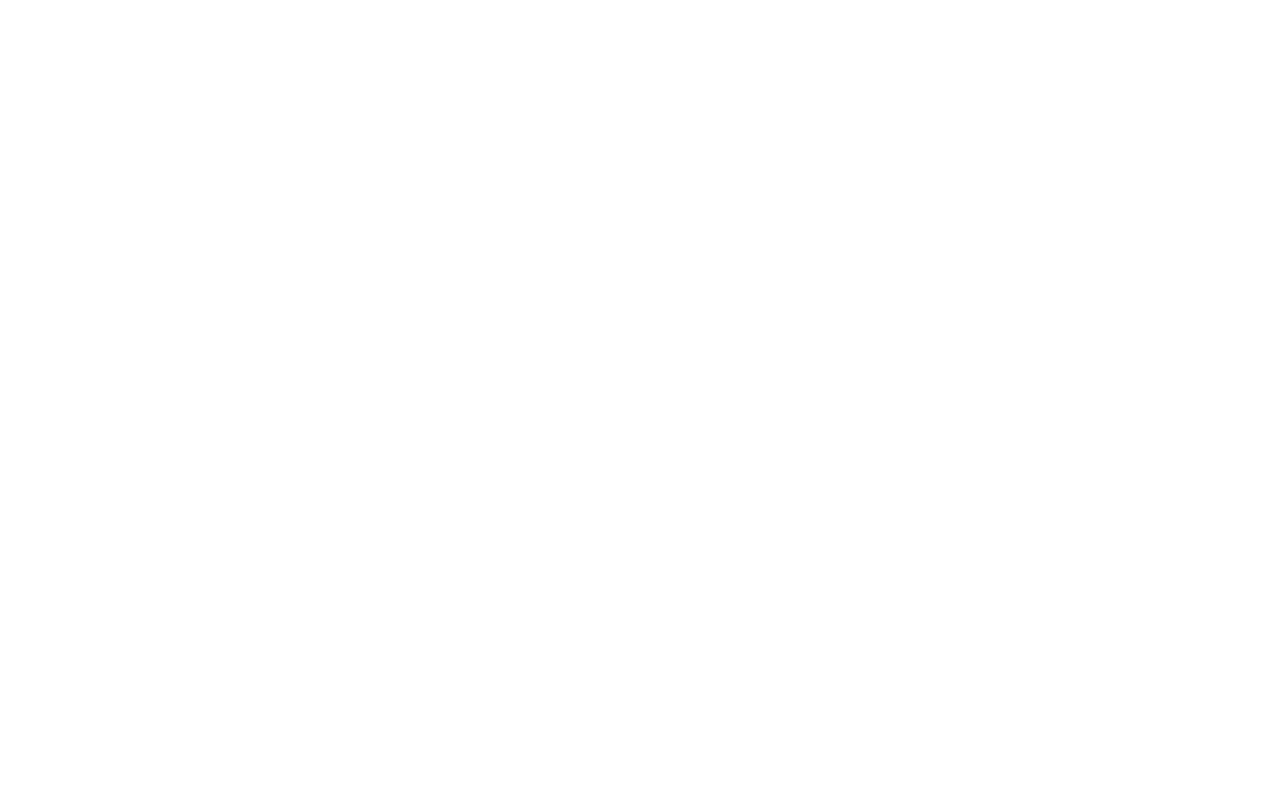
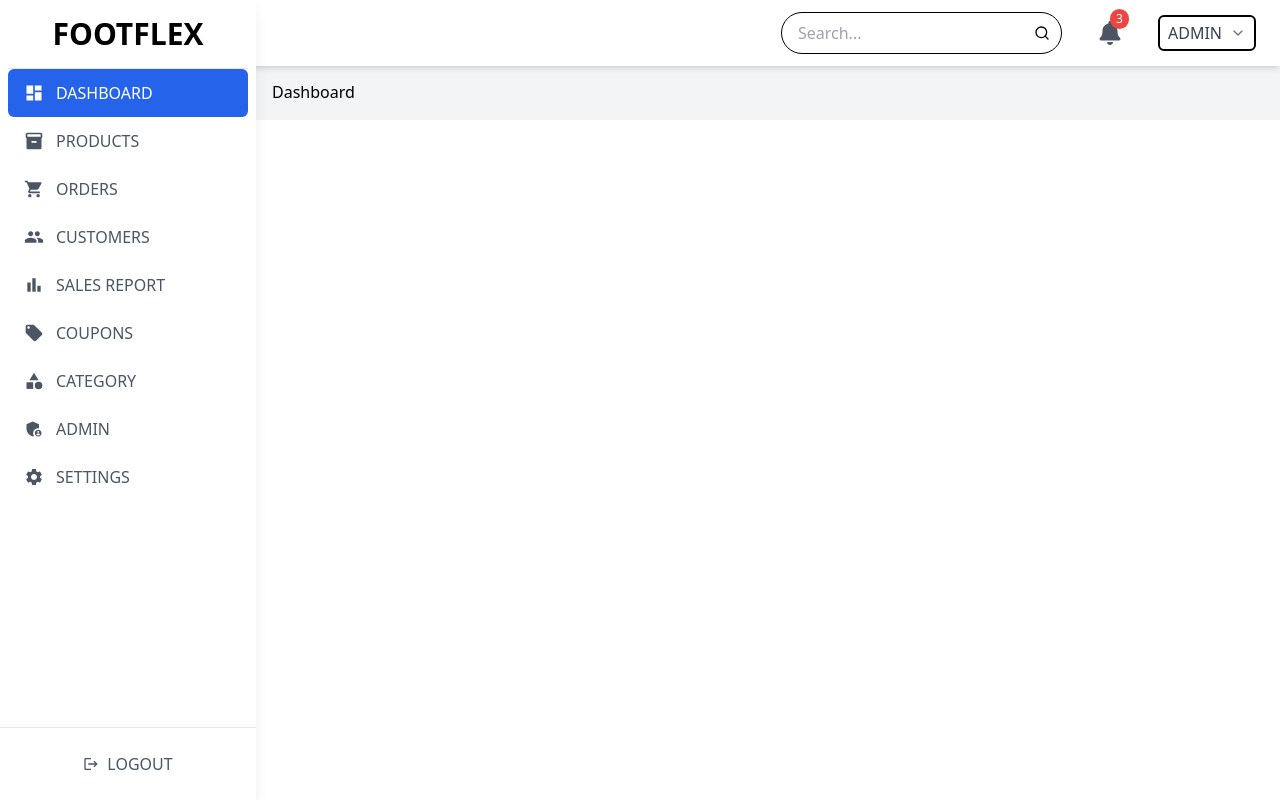
Before and after one commit to xavierdaniel1997/footflex-client, a React (Create React App) app: page /dashboard in a window 1280 px wide. Before the commit this address had no page. Built offline with nearby package versions, Linux system fonts and the light colour scheme.

Commit message:
created sidebar and topnavbar ui

```diff
--- a/src/App.js
+++ b/src/App.js
@@ -1,18 +1,34 @@
-import { BrowserRouter, Route, Routes } from "react-router-dom";
+import {BrowserRouter, Route, Routes} from "react-router-dom";
 import Login from "./pages/common/Login";
 import OTPVerification from "./pages/common/OTPVerification";
 import Register from "./pages/common/Register";
-
-
+import UserLayout from "./layout/UserLayout";
+import HomePage from "./pages/user/HomePage";
+import AdminLayout from "./layout/AdminLayout";
+import Dashboard from "./pages/admin/Dashboard";
+import Products from "./pages/admin/Product/Products";
+import Orders from "./pages/admin/Order/Orders";
 
 function App() {
   return (
     <BrowserRouter>
-    <Routes>
-      <Route path="/register" element={<Register/>}/>
-      <Route path="/login" element={<Login/>}/>
-      <Route path="/otp" element={<OTPVerification/>}/>
-    </Routes>
+      <Routes>
+        <Route path="/register" element={<Register />} />
+        <Route path="/login" element={<Login />} />
+        <Route path="/otp" element={<OTPVerification />} />
+
+        {/* user routes */}
+        <Route path="/" element={<UserLayout />}>
+          <Route index element={<HomePage />} />
+        </Route>
+
+        {/* admin routes */}
+        <Route path="/dashboard" element={<AdminLayout />}>
+          <Route index element={<Dashboard />} />
+          <Route path="products" element={<Products/>}/>
+          <Route path="orders" element={<Orders/>}/>
+        </Route>
+      </Routes>
     </BrowserRouter>
   );
 }
--- /dev/null
+++ b/src/components/admin/SideNavbar.js
@@ -0,0 +1,61 @@
+import React from 'react';
+import { Link, useLocation } from 'react-router-dom';
+import {
+  MdDashboard,
+  MdInventory,
+  MdShoppingCart,
+  MdPeople,
+  MdBarChart,
+  MdLocalOffer,
+  MdCategory,
+  MdAdminPanelSettings,
+  MdSettings,
+  MdLogout
+} from 'react-icons/md';
+
+const SideNavbar = () => {
+  const location = useLocation();
+  const navItems = [
+    { icon: <MdDashboard />, text: "DASHBOARD", path: "/dashboard" },
+    { icon: <MdInventory />, text: "PRODUCTS", path: "/dashboard/products" },
+    { icon: <MdShoppingCart />, text: "ORDERS", path: "/dashboard/orders" },
+    { icon: <MdPeople />, text: "CUSTOMERS", path: "/customers" },
+    { icon: <MdBarChart />, text: "SALES REPORT", path: "/sales-report" },
+    { icon: <MdLocalOffer />, text: "COUPONS", path: "/coupons" },
+    { icon: <MdCategory />, text: "CATEGORY", path: "/category" },
+    { icon: <MdAdminPanelSettings />, text: "ADMIN", path: "/admin" },
+    { icon: <MdSettings />, text: "SETTINGS", path: "/settings" },
+  ];
+
+  return (
+    <nav className="fixed bg-white w-64 h-screen shadow-lg flex flex-col justify-between z-10">
+      <div className='px-2'>
+        <div className="p-4 border-b border-gray-200 flex justify-center items-center">
+          <h1 className="text-3xl font-bold">FOOTFLEX</h1>
+        </div>
+        <ul>
+          {navItems.map((item, index) => (
+            <Link key={index} to={item.path}>
+              <li
+                className={`px-4 py-3 flex items-center space-x-3 cursor-pointer ${
+                  location.pathname === item.path ? 'bg-blue-600 text-white rounded-md' : 'text-gray-600 hover:bg-gray-100'
+                }`}
+              >
+                <span className="text-xl">{item.icon}</span>
+                <span className="font-medium">{item.text}</span>
+              </li>
+            </Link>
+          ))}
+        </ul>
+      </div>
+      <div className="p-4 border-t border-gray-200">
+        <button className="w-full py-2 text-gray-600 hover:text-gray-800 font-medium flex items-center justify-center">
+          <MdLogout className="mr-2" />
+          LOGOUT
+        </button>
+      </div>
+    </nav>
+  );
+};
+
+export default SideNavbar;
--- /dev/null
+++ b/src/components/admin/TopNavbar.js
@@ -0,0 +1,28 @@
+import React from 'react';
+import { FiSearch, FiChevronDown } from 'react-icons/fi';
+import { FaBell } from 'react-icons/fa6';
+
+const TopNavbar = () => {
+  return (
+    <nav className="fixed top-0 left-0 right-0 bg-white shadow-md px-6 py-3 flex items-center justify-end space-x-6 gap-3">
+      <div className="relative">
+        <input
+          type="text"
+          placeholder="Search..."
+          className="pr-8 pl-4 py-2 rounded-full border border-black focus:outline-none focus:ring-2 focus:ring-blue-300 focus:border-transparent text-black"
+        />
+        <FiSearch className="absolute right-3 top-1/2 transform -translate-y-1/2" />
+      </div>
+      <button className="relative text-gray-600 hover:text-gray-800">
+        <FaBell className="w-6 h-6" />
+        <span className="absolute bottom-4 px-1.5 py-0.5 text-xs bg-red-500 text-white rounded-full">3</span>
+      </button>
+      <div className="flex items-center space-x-2 border-2 border-black px-2 py-1 rounded-md">
+        <span className="font-medium text-gray-700">ADMIN</span>
+        <FiChevronDown className="text-gray-500" />
+      </div>
+    </nav>
+  );
+};
+
+export default TopNavbar;
--- /dev/null
+++ b/src/components/user/Navbar.js
@@ -0,0 +1,101 @@
+import React, {useState} from "react";
+import {AiOutlineSearch} from "react-icons/ai";
+import {BsBag, BsPerson} from "react-icons/bs";
+import {BiHeart} from "react-icons/bi";
+import {FiMenu} from "react-icons/fi";
+import {Link} from "react-router-dom";
+
+const NavBar = () => {
+  const [menuVisible, setMenuVisible] = useState(false);
+
+  const toggleMenu = () => {
+    setMenuVisible(!menuVisible);
+  };
+  return (
+    <nav className=" fixed top-0 left-0 right-0 px-7 py-6 shadow-md lg:mx-auto lg:px-20 bg-white">
+      <div className="container mx-auto flex justify-between items-center">
+        {/* Hamburger Menu for Mobile */}
+        <div className="lg:hidden">
+          <button className="text-2xl" onClick={toggleMenu}>
+            <FiMenu />
+          </button>
+        </div>
+
+        {/* Logo (Centered on Small Devices) */}
+        <Link to="/">
+          <div className="text-black text-2xl font-bold ">
+            FOOT<span className="text-green-500">FLEX</span>
+          </div>
+        </Link>
+
+        {/* Profile Button (Right-aligned) */}
+        <div className="lg:hidden">
+          <button className="text-2xl">
+            <BsPerson />
+          </button>
+        </div>
+
+        {/* Navigation Links */}
+        {menuVisible && (
+          <div className="lg:hidden bg-white text-gray-600  absolute top-20 left-0 right-0 py-10 px-10">
+            <ul className="flex flex-col gap-5 justify-center items-center font-semibold text-xl">
+              <Link to="menshop">
+                <li>MENS</li>
+              </Link>
+              <Link to="womenshop">
+                <li>WOMENS</li>
+              </Link>
+              <Link to="kidshop">
+                <li>KIDS</li>
+              </Link>
+            </ul>
+          </div>
+        )}
+
+        {/* Search Bar */}
+        <div className="hidden lg:flex  text-gray-600 justify-center items-center gap-10">
+          <ul className="flex justify-around gap-10 font-semibold text-xl">
+            <Link to="menshop">
+              <li>MENS</li>
+            </Link>
+            <Link to="womenshop">
+              <li>WOMENS</li>
+            </Link>
+            <Link to="kidshop">
+              <li>KIDS</li>
+            </Link>
+          </ul>
+          <div className="hidden lg:block bg-gray-100 text-gray-800 rounded-full p-2">
+            <div className="flex justify-center items-center gap-3">
+              <AiOutlineSearch className="text-2xl text-gray-400" />
+              <input
+                type="text"
+                placeholder="What you looking for?"
+                className="w-full outline-none bg-inherit"
+              />
+            </div>
+          </div>
+          <div className="flex justify-around gap-10 text-xl">
+            <Link to="/profile">
+              <button className="flex flex-col justify-center items-center text-2xl">
+                <BsPerson />
+                <span className="text-xs">Profile</span>
+              </button>
+            </Link>
+
+            <button className="flex flex-col justify-center items-center">
+              <BiHeart />
+              <span className="text-xs">Wishlist</span>
+            </button>
+            <button className="flex flex-col justify-center items-center">
+              <BsBag />
+              <span className="text-xs">Cart</span>
+            </button>
+          </div>
+        </div>
+      </div>
+    </nav>
+  );
+};
+
+export default NavBar;
--- /dev/null
+++ b/src/layout/AdminLayout.js
@@ -0,0 +1,20 @@
+import React from 'react';
+import { Outlet } from 'react-router-dom';
+import SideNavbar from '../components/admin/SideNavbar';
+import TopNavbar from '../components/admin/TopNavbar';
+
+const AdminLayout = () => {
+  return (
+    <div className="flex">
+      <SideNavbar />
+      <div className="flex flex-col flex-grow ml-64">
+        <TopNavbar />
+        <main className="flex-grow p-4 mt-16 bg-gray-100">
+          <Outlet />
+        </main>
+      </div>
+    </div>
+  );
+};
+
+export default AdminLayout;
--- /dev/null
+++ b/src/layout/UserLayout.js
@@ -0,0 +1,14 @@
+import React from 'react'
+import NavBar from '../components/user/Navbar'
+import { Outlet } from 'react-router-dom'
+
+const UserLayout = () => {
+  return (
+    <div>
+        <NavBar/>
+        <Outlet/>
+    </div>
+  )
+}
+
+export default UserLayout
--- /dev/null
+++ b/src/pages/admin/Dashboard.js
@@ -0,0 +1,9 @@
+import React from 'react'
+
+const Dashboard = () => {
+  return (
+    <div>Dashboard</div>
+  )
+}
+
+export default Dashboard
--- /dev/null
+++ b/src/pages/admin/Order/Orders.js
@@ -0,0 +1,9 @@
+import React from 'react'
+
+const Orders = () => {
+  return (
+    <div>Orders</div>
+  )
+}
+
+export default Orders
--- /dev/null
+++ b/src/pages/admin/Product/Products.js
@@ -0,0 +1,9 @@
+import React from 'react'
+
+const Products = () => {
+  return (
+    <div>Products</div>
+  )
+}
+
+export default Products
--- a/src/pages/common/Login.js
+++ b/src/pages/common/Login.js
@@ -40,7 +40,7 @@
             {/* <p className="cursor-pointer text-center text-sm md:text-base">
               Don't have an account? Sign In
             </p> */}
-            <button className="w-full bg-green-500 p-2 md:p-3 font-semibold text-sm md:text-lg text-white hover:bg-green-600 rounded-md">
+            <button className="w-full bg-black p-2 md:p-3 font-semibold text-sm md:text-lg text-white rounded-md">
               CONTINUE
             </button>
             <button className="w-full border-2 p-2 md:p-3 font-semibold text-sm md:text-lg flex justify-center items-center gap-2 md:gap-4 rounded-md">
--- a/src/pages/common/Register.js
+++ b/src/pages/common/Register.js
@@ -59,7 +59,7 @@
                 Forgot password ?
               </p> */}
             </div>
-            <button className="w-full bg-green-500 p-2 md:p-3 font-semibold text-sm md:text-lg text-white hover:bg-green-600 rounded-md">
+            <button className="w-full bg-black p-2 md:p-3 font-semibold text-sm md:text-lg text-white rounded-md">
               REGISTER
             </button>
             {/* <button className="w-full border-2 p-2 md:p-3 font-semibold text-sm md:text-lg flex justify-center items-center gap-2 md:gap-4 rounded-md">
--- /dev/null
+++ b/src/pages/user/HomePage.js
@@ -0,0 +1,9 @@
+import React from 'react'
+
+const HomePage = () => {
+  return (
+    <div>HomePage</div>
+  )
+}
+
+export default HomePage
```
Also changed, not shown: 1 other file (tests, documents, lock files or other folders).
